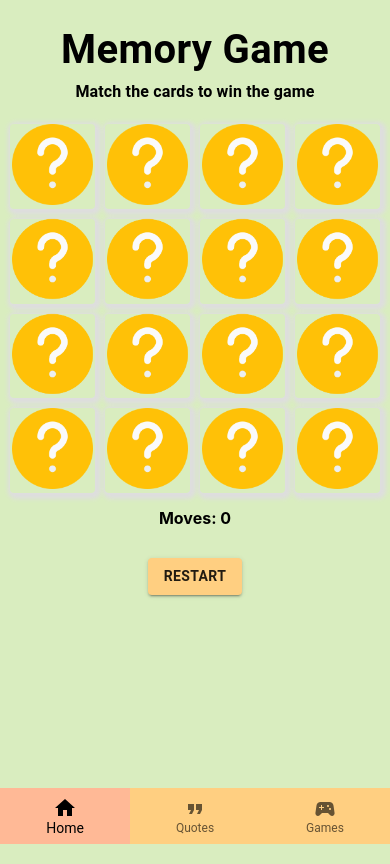
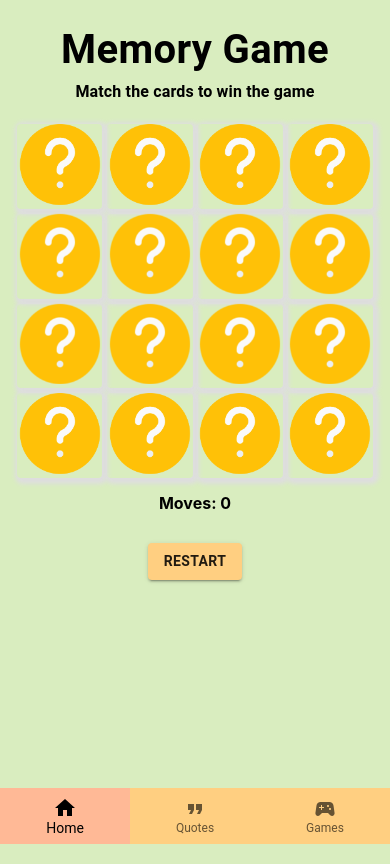
Before and after one commit to sydteo/lazysloth, a React (Create React App) app: page /games in a window 390 px wide. Built offline with nearby package versions, Linux system fonts and the light colour scheme.

Commit message:
Fix GamePage to be fit web and mobile
css fixes

```diff
--- a/src/screens/game/Card.css
+++ b/src/screens/game/Card.css
@@ -12,8 +12,8 @@
 
 
 .card {
-  width: 100%;
-  height: 100%;
+  max-width: 90px;
+  max-height: 90px;
   border-radius: 4px;
   box-shadow: 2px 2px 4px 4px #DEDEDE;
   transition: 0.3s;
--- a/src/screens/game/GamePage.jsx
+++ b/src/screens/game/GamePage.jsx
@@ -165,7 +165,7 @@ const GamePage = () => {
             <Header5 text="Match the cards to win the game" />
             <Box  sx={{bgcolor: colours.green}}>
 
-            <div style={{ display: 'grid', gridTemplateColumns: 'repeat(4, 1fr)', gridGap: '10px', marginTop: "20px" }}>
+            <div style={{ display: 'grid', gridTemplateColumns: 'repeat(4, 1fr)', gridGap: '5px', marginTop: "20px" }}>
                 {shuffledCards.map((card, index) => (
                     <Card
                         key={index}
```
